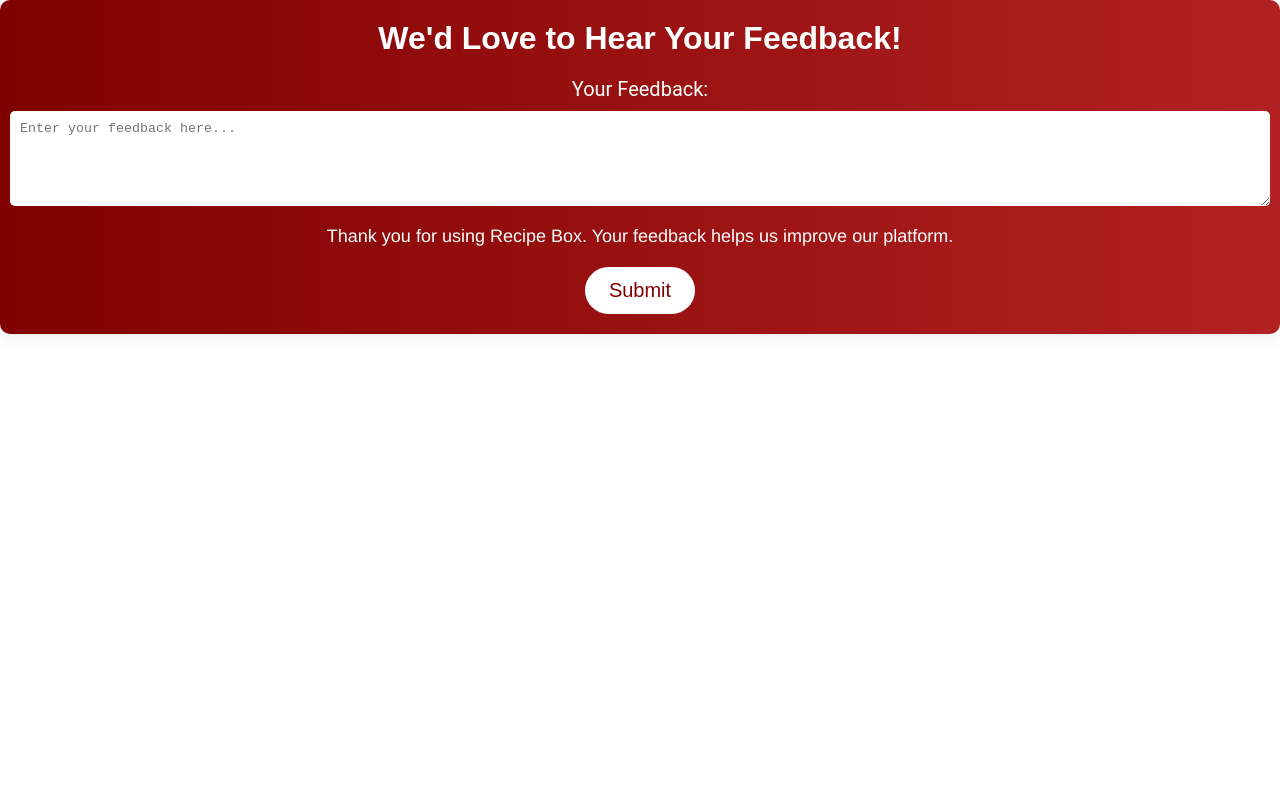
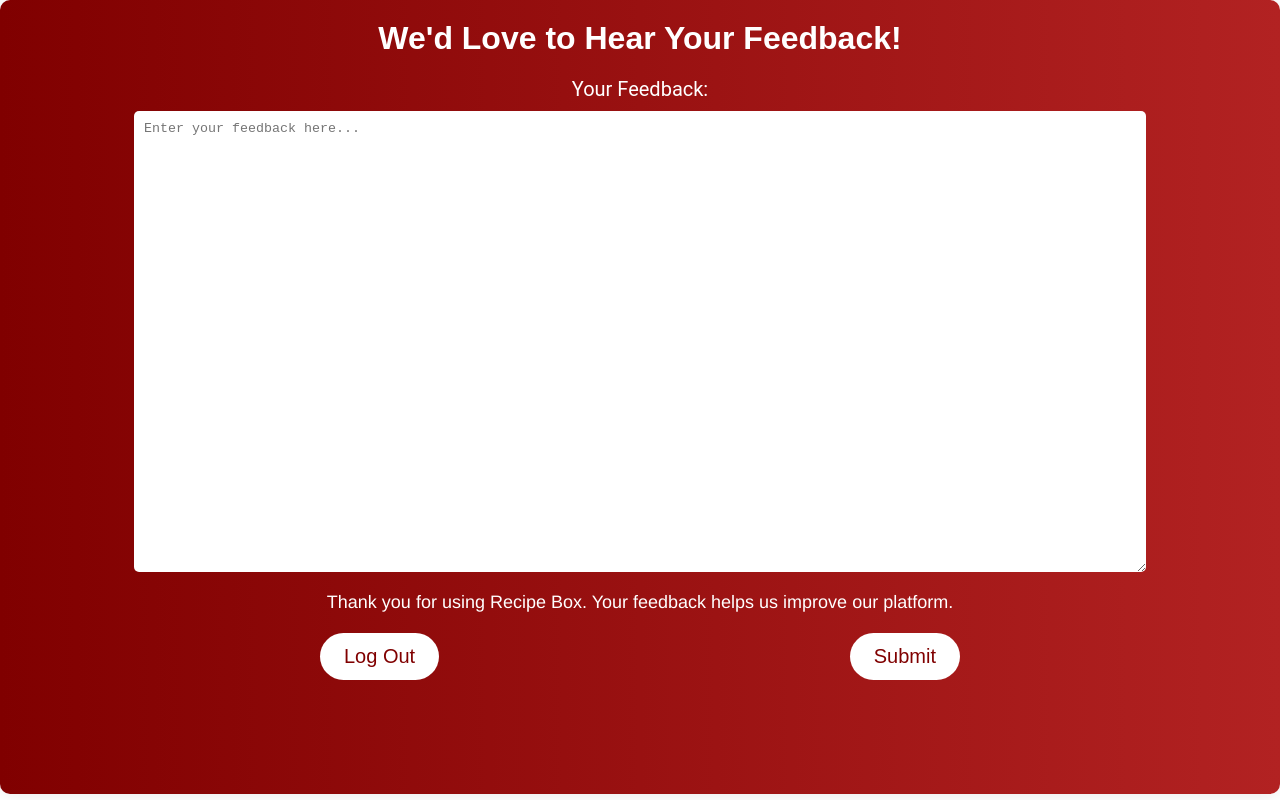
Before and after one commit to kalviumcommunity/S51_Karishma_capstone_Recipebox, a React (Vite) app in the folder client/recipe/: page /feedback in a window 1280 px wide. Built offline with nearby package versions, Linux system fonts and the light colour scheme.

Commit message:
adding logout btn in feedback page

```diff
--- a/client/recipe/src/Components/Feedback.css
+++ b/client/recipe/src/Components/Feedback.css
@@ -5,6 +5,7 @@
     box-shadow: 0 0 20px rgba(0, 0, 0, 0.1);
     text-align: center;
     animation: scaleIn 0.5s ease;
+    height: 94.2vh;
   }
 
   .feedback-head {
@@ -25,6 +26,8 @@
     display: flex;
     flex-direction: column;
     align-items: center;
+    height: 80%;
+
   }
 
   .feedback-label {
@@ -35,11 +38,13 @@
   }
 
   .feedback-input {
-    width: 100%;
+    width: 80%;
     padding: 10px;
     margin-bottom: 20px;
     border-radius: 5px;
     border: none;
+    /* background-color: #4e6ef2; */
+    height: 80%;
   }
 
   .submit-feedback {
@@ -88,3 +93,9 @@
       transform: rotate(0deg);
     }
   }
+
+  .f_btns{
+    display: flex;
+    justify-content: space-between;
+    width: 50vw;
+  }
--- a/client/recipe/src/Components/Feedback.jsx
+++ b/client/recipe/src/Components/Feedback.jsx
@@ -11,7 +11,11 @@ function Feedback() {
         <label className="feedback-label" htmlFor="feedback">Your Feedback:</label>
         <textarea className="feedback-input" id="feedback" name="feedback" rows="5" placeholder="Enter your feedback here..." required></textarea>
         <p className="feedback-text">Thank you for using Recipe Box. Your feedback helps us improve our platform.</p>
+        <div className='f_btns'>
+        <button className="submit-feedback" type="submit">Log Out</button>
         <button className="submit-feedback" type="submit">Submit</button>
+        </div>
+
       </form>
     </div>
     </div>
```
